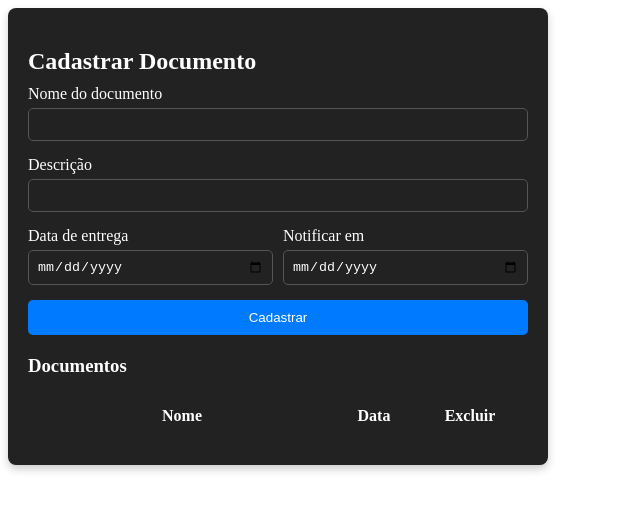
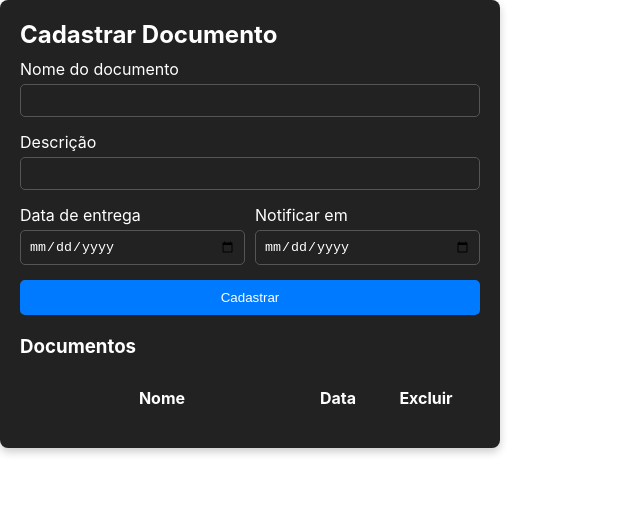
Before and after one commit to projeto-integrador-comp/doc_express_FrontEnd, a React (Vite) app: page /dashboard in a window 1280 px wide. Shown: the top 510 px of the page, without its empty margins (0-640 px from the left). Built offline with nearby package versions, Linux system fonts and the light colour scheme.

Commit message:
feat: global styles

```diff
--- a/src/main.jsx
+++ b/src/main.jsx
@@ -1,6 +1,7 @@
 import { StrictMode } from "react";
 import { createRoot } from "react-dom/client";
 import App from "./App.jsx";
+import "./styles/index.scss"
 import { BrowserRouter } from "react-router-dom";
 
 createRoot(document.getElementById("root")).render(
--- /dev/null
+++ b/src/styles/buttons.scss
@@ -0,0 +1,29 @@
+.btn {
+  padding: 0 16px;
+  height: 2.375rem;
+  border: 1px solid transparent;
+  border-radius: 4px;
+  background-color: var(--color-primary);
+  color: var(--gray900);
+  font-weight: 500;
+  font-size: 1rem;
+  width: 100%;
+  cursor: pointer;
+  transition: background 0.3s;
+
+  &:hover {
+    background-color: var(--color-primary-focus);
+  }
+
+  &.transparent {
+    border: 1px solid var(--gray600);
+    background-color: transparent;
+    color: var(--gray100);
+    padding: 0 16px;
+
+    &:hover {
+      background-color: var(--color-primary-negative);
+      color: var(--gray900);
+    }
+  }
+}
--- /dev/null
+++ b/src/styles/global.scss
@@ -0,0 +1,30 @@
+:root {
+  --color-primary: rgb(122, 178, 255);
+  --color-primary-focus: rgb(0, 125, 254);
+  --color-primary-negative: rgb(1, 85, 183);
+
+  --gray100: rgb(33, 37, 41);
+  --gray200: rgb(52, 58, 64);
+  --gray300: rgb(73, 80, 87);
+  --gray400: rgb(134, 142, 150);
+  --gray500: rgb(173, 181, 189);
+  --gray600: rgb(233, 236, 239);
+  --gray700: rgb(241, 243, 245);
+  --gray800: rgb(248, 249, 250);
+  --gray900: rgb(252, 254, 255);
+
+  --white: rgb(255, 255, 255);
+  --blue: rgb(54, 79, 199);
+
+  --toastify-color-success: rgb(8, 127, 91);
+  --toastify-color-error: rgb(199, 54, 80);
+
+  --back-drop-color: rgba(30, 30, 30, 0.502);
+
+  --font-primary: "Inter", sans-serif;
+}
+
+body {
+  background-color: var(--white);
+  font-family: var(--font-primary);
+}
--- /dev/null
+++ b/src/styles/grid.scss
@@ -0,0 +1,10 @@
+.container {
+  margin: 0 auto;
+  padding: 13px;
+  width: 100%;
+  max-width: 790px;
+
+  &.dash {
+    padding: 0 13px;
+  }
+}
--- /dev/null
+++ b/src/styles/index.scss
@@ -0,0 +1,5 @@
+@use "./reset.scss";
+@use "./global.scss";
+@use "./grid.scss";
+@use "./typography.scss";
+@use "./buttons.scss";
--- /dev/null
+++ b/src/styles/reset.scss
@@ -0,0 +1,34 @@
+* {
+  margin: 0;
+  padding: 0;
+  box-sizing: border-box;
+}
+
+a {
+  text-decoration: none;
+}
+
+ul,
+ol {
+  list-style: none;
+}
+
+button {
+  cursor: pointer;
+  border: none;
+  background-color: transparent;
+}
+
+img {
+  max-width: 100%;
+}
+
+input {
+  border: none;
+  background: transparent;
+  outline: 0;
+  &:focus {
+    box-shadow: 0 0 0 0;
+    outline: 0;
+  }
+}
--- /dev/null
+++ b/src/styles/typography.scss
@@ -0,0 +1,56 @@
+.title {
+    font-weight: 500;
+    line-height: 1.5;
+    color: var(--gray100);
+    font-size: 1.25rem; //20px
+
+    &.label {
+      font-size: 1rem; //16px
+    }
+    &.big {
+      font-size: clamp(1.625rem, 4vw, 2rem); //32px
+    }
+    &.modal {
+      font-size: 1.3125rem; //21px
+    }
+    &.bold {
+      font-weight: 600;
+    }
+    &.textCenter {
+      text-align: center;
+    }
+
+    &.primary {
+      color: var(--color-primary);
+    }
+  }
+
+  .text {
+    font-weight: 400;
+    line-height: 1.5;
+    color: var(--gray100);
+    font-size: 1rem;
+
+    &.info {
+      font-size: 0.6875rem; // 11px
+    }
+    &.medium {
+      font-size: 0.875rem; // 14px
+    }
+    &.bold {
+      font-weight: 500;
+    }
+    &.textCenter {
+      text-align: center;
+    }
+
+    &.primary {
+      color: var(--color-primary);
+    }
+    &.gray300 {
+      color: var(--gray300);
+    }
+    &.blue {
+      color: var(--blue);
+    }
+  }
```
